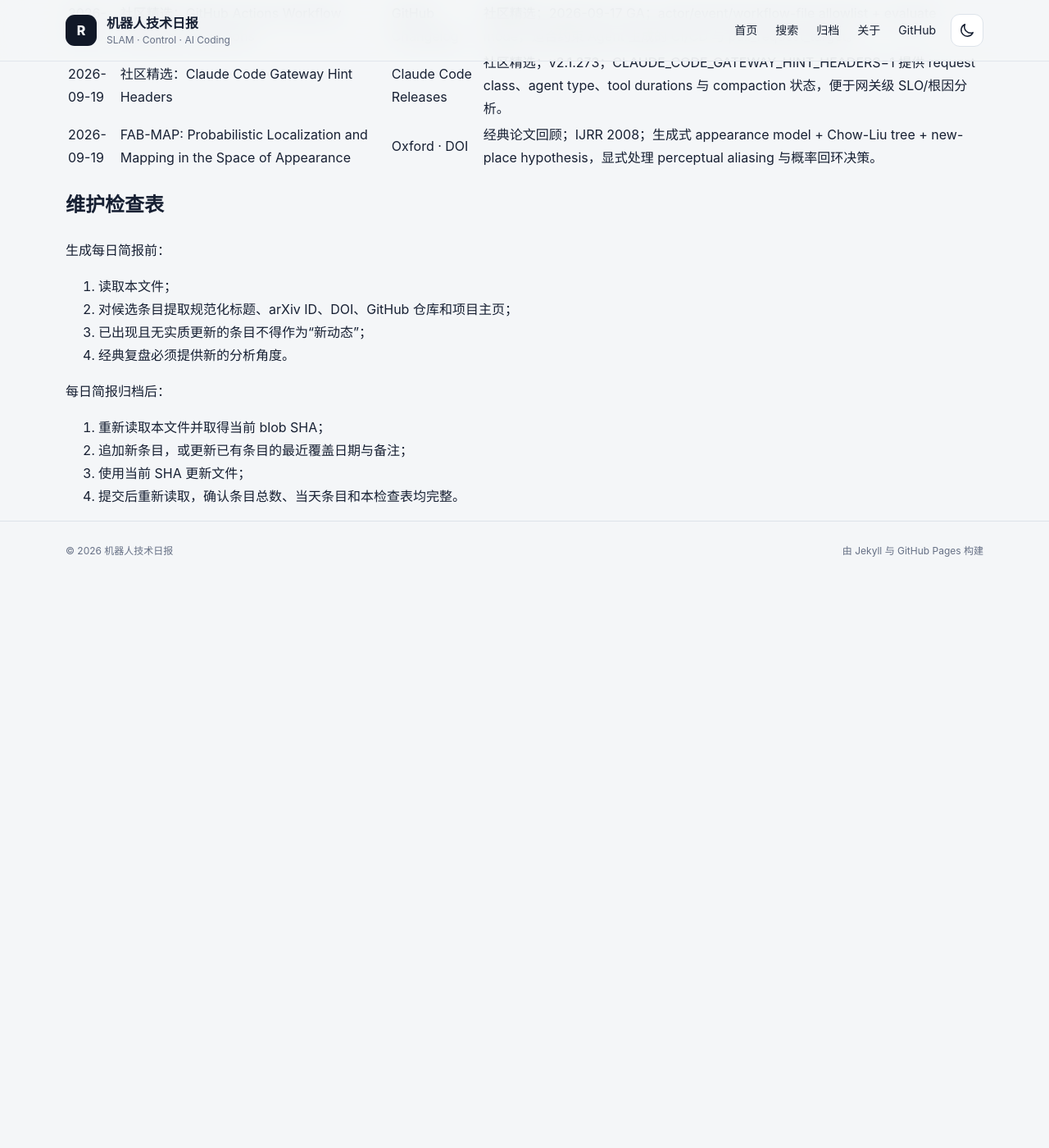
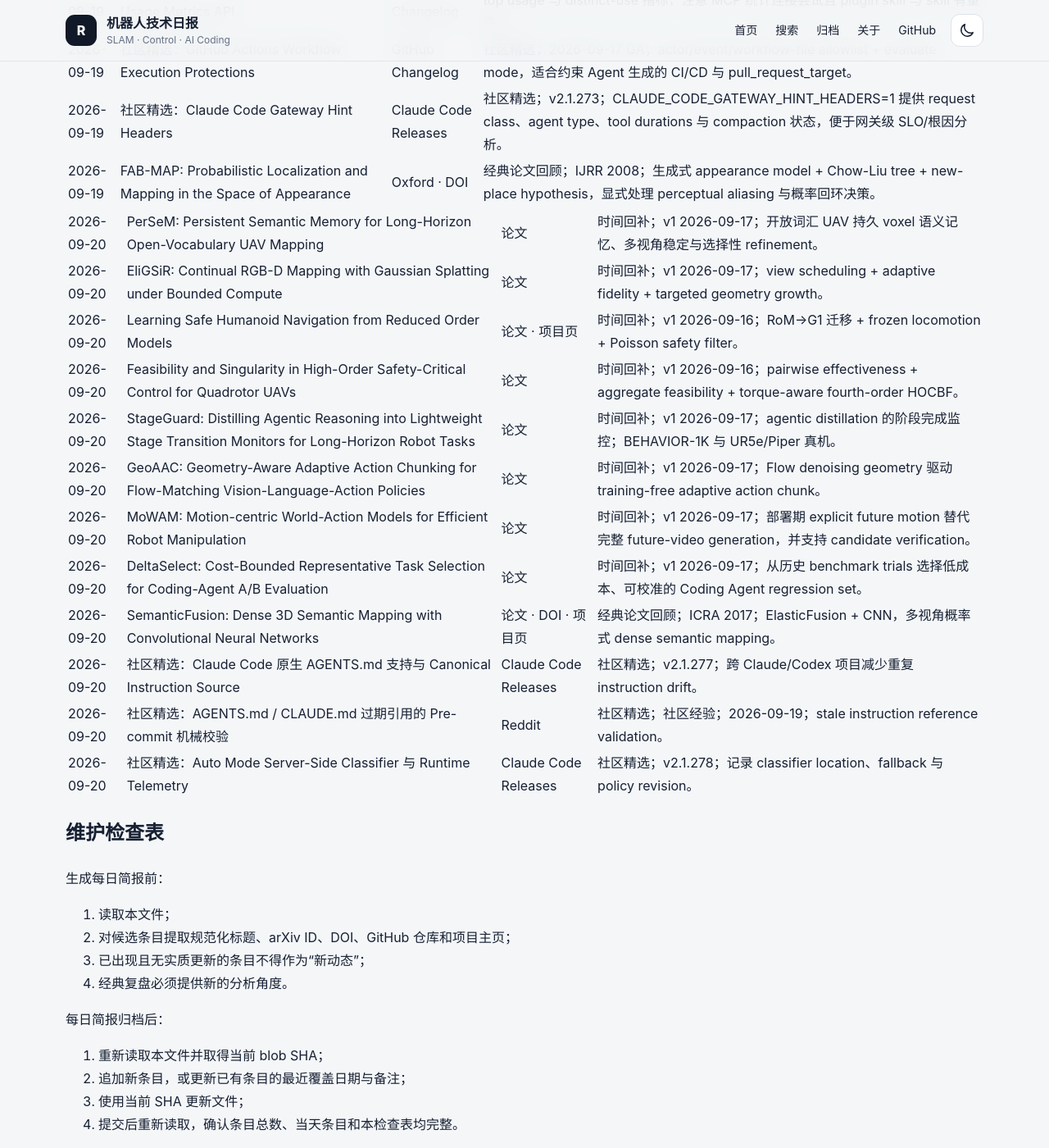
Before and after one commit to helywin/daily, a Jekyll site: the page built from robotics-brief-covered-items.md, in a window 1280 px wide and 1400 px high, scrolled down 46223 px. Shown: the whole window at 82% size. Built offline with Jekyll 4.4.1, drawn with Linux system fonts in a browser that asks for light colours; our own code applies the rules of GitHub Pages for plain Markdown files; before the commit the page ends 46931 px from its top, so only the background shows below that; some of the changed text lies outside the part shown.

Commit message:
docs: update robotics brief coverage index for 2026-09-20

```diff
--- a/robotics-brief-covered-items.md
+++ b/robotics-brief-covered-items.md
@@ -1,6 +1,6 @@
 # 机器人技术简报已覆盖条目索引
 
-> 最后更新：2026-09-19（Asia/Shanghai）
+> 最后更新：2026-09-20（Asia/Shanghai）
 >
 > 用途：每日简报选题前强制查重。本文件保留全部历史条目的最近覆盖日期、规范标题、至少一个可直接访问的原始来源和必要备注。
 >
@@ -97,6 +97,8 @@
 > 2026-09-18 早间首版新增 7 条主动态、1 条经典论文回顾与 2 条社区精选，共 690 条；随后因 9 月 18 日新公开批次刷新，更新同日文章并追加 8 条主动态、1 条经典论文回顾与 3 条社区精选，累计共 702 条。早间首版条目保留为历史覆盖记录。
 >
 > 2026-09-19 新增 8 条主动态、1 条经典论文回顾与 3 条社区精选，共 714 条。
+>
+> 2026-09-20 新增 8 条主动态、1 条经典论文回顾与 3 条社区精选，共 726 条。
 
 ## 已核验条目
 
@@ -852,6 +854,20 @@
 | 2026-09-19 | 社区精选：Claude Code Gateway Hint Headers | [Claude Code Releases](https://github.com/anthropics/claude-code/releases) | 社区精选；v2.1.273；CLAUDE_CODE_GATEWAY_HINT_HEADERS=1 提供 request class、agent type、tool durations 与 compaction 状态，便于网关级 SLO/根因分析。 |
 | 2026-09-19 | FAB-MAP: Probabilistic Localization and Mapping in the Space of Appearance | [Oxford](https://ora.ox.ac.uk/objects/uuid%3A917f6474-bc02-4d6d-8f51-c8bd90b2bbb8) · [DOI](https://doi.org/10.1177/0278364908090961) | 经典论文回顾；IJRR 2008；生成式 appearance model + Chow-Liu tree + new-place hypothesis，显式处理 perceptual aliasing 与概率回环决策。 |
 
+
+| 2026-09-20 | PerSeM: Persistent Semantic Memory for Long-Horizon Open-Vocabulary UAV Mapping | [论文](https://arxiv.org/abs/2609.19542) | 时间回补；v1 2026-09-17；开放词汇 UAV 持久 voxel 语义记忆、多视角稳定与选择性 refinement。 |
+| 2026-09-20 | EliGSiR: Continual RGB-D Mapping with Gaussian Splatting under Bounded Compute | [论文](https://arxiv.org/abs/2609.20348) | 时间回补；v1 2026-09-17；view scheduling + adaptive fidelity + targeted geometry growth。 |
+| 2026-09-20 | Learning Safe Humanoid Navigation from Reduced Order Models | [论文](https://arxiv.org/abs/2609.19272) · [项目页](https://wdc3iii.github.io/rom-nav/) | 时间回补；v1 2026-09-16；RoM→G1 迁移 + frozen locomotion + Poisson safety filter。 |
+| 2026-09-20 | Feasibility and Singularity in High-Order Safety-Critical Control for Quadrotor UAVs | [论文](https://arxiv.org/abs/2609.19362) | 时间回补；v1 2026-09-16；pairwise effectiveness + aggregate feasibility + torque-aware fourth-order HOCBF。 |
+| 2026-09-20 | StageGuard: Distilling Agentic Reasoning into Lightweight Stage Transition Monitors for Long-Horizon Robot Tasks | [论文](https://arxiv.org/abs/2609.20791) | 时间回补；v1 2026-09-17；agentic distillation 的阶段完成监控；BEHAVIOR-1K 与 UR5e/Piper 真机。 |
+| 2026-09-20 | GeoAAC: Geometry-Aware Adaptive Action Chunking for Flow-Matching Vision-Language-Action Policies | [论文](https://arxiv.org/abs/2609.20776) | 时间回补；v1 2026-09-17；Flow denoising geometry 驱动 training-free adaptive action chunk。 |
+| 2026-09-20 | MoWAM: Motion-centric World-Action Models for Efficient Robot Manipulation | [论文](https://arxiv.org/abs/2609.20709) | 时间回补；v1 2026-09-17；部署期 explicit future motion 替代完整 future-video generation，并支持 candidate verification。 |
+| 2026-09-20 | DeltaSelect: Cost-Bounded Representative Task Selection for Coding-Agent A/B Evaluation | [论文](https://arxiv.org/abs/2609.19607) | 时间回补；v1 2026-09-17；从历史 benchmark trials 选择低成本、可校准的 Coding Agent regression set。 |
+| 2026-09-20 | SemanticFusion: Dense 3D Semantic Mapping with Convolutional Neural Networks | [论文](https://arxiv.org/abs/1609.05130) · [DOI](https://doi.org/10.1109/ICRA.2017.7989538) · [项目页](https://www.imperial.ac.uk/dyson-robotics-lab/downloads/semanticfusion/) | 经典论文回顾；ICRA 2017；ElasticFusion + CNN，多视角概率式 dense semantic mapping。 |
+| 2026-09-20 | 社区精选：Claude Code 原生 AGENTS.md 支持与 Canonical Instruction Source | [Claude Code Releases](https://github.com/anthropics/claude-code/releases) | 社区精选；v2.1.277；跨 Claude/Codex 项目减少重复 instruction drift。 |
+| 2026-09-20 | 社区精选：AGENTS.md / CLAUDE.md 过期引用的 Pre-commit 机械校验 | [Reddit](https://www.reddit.com/r/ClaudeCode/comments/1wk018t/your_claudemd_can_reference_code_that_no_longer/) | 社区精选；社区经验；2026-09-19；stale instruction reference validation。 |
+| 2026-09-20 | 社区精选：Auto Mode Server-Side Classifier 与 Runtime Telemetry | [Claude Code Releases](https://github.com/anthropics/claude-code/releases) | 社区精选；v2.1.278；记录 classifier location、fallback 与 policy revision。 |
+
 ## 维护检查表
 
 生成每日简报前：
```
